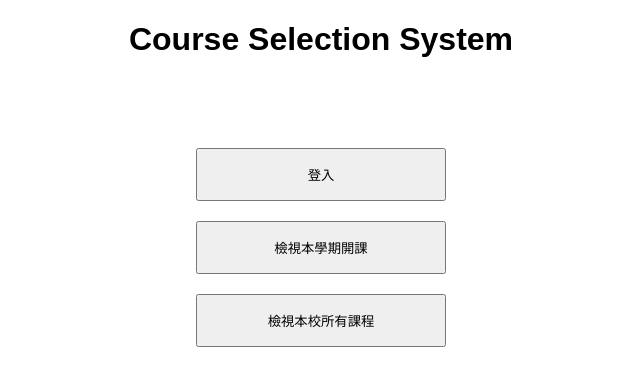
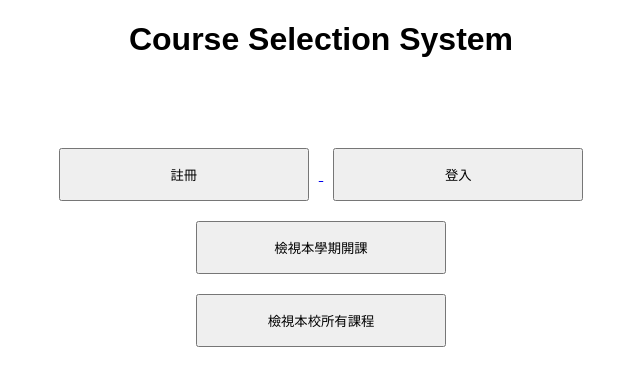
Before and after one commit to shadowhunter2155/DatabaseProject, a Flask app: page / in a window 1280 px wide. Shown: the top 386 px of the page, without its empty margins (319-959 px from the left). Run offline with Flask 3, Linux system fonts and the light colour scheme.

Commit message:
Update index.html layout

```diff
--- a/course_system/templates/index.html
+++ b/course_system/templates/index.html
@@ -33,6 +33,12 @@ margin:10px;
 
 <div class="menu">
 
+<a href="/register">
+<button>
+註冊
+</button>
+</a>
+
 <a href="/login">
 <button>
 登入
```
